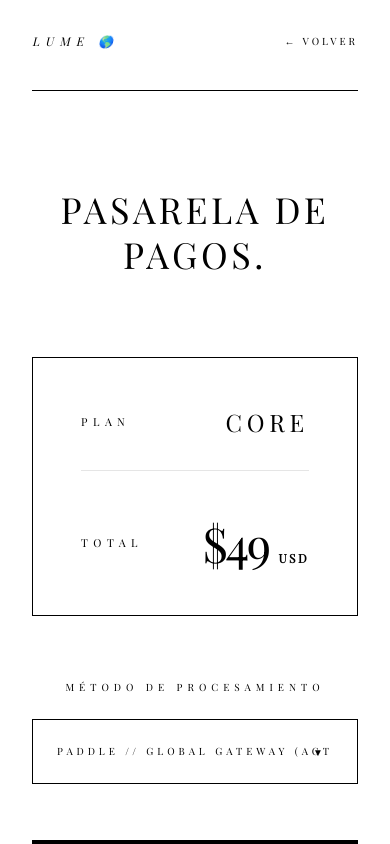
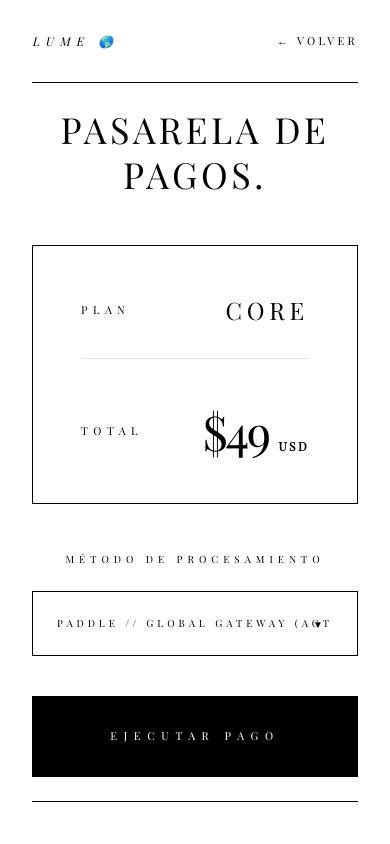
Before and after one commit to lumeglobal10-prog/lume-global-core, a Next.js app: page /checkout in a window 390 px wide. Built offline with nearby package versions, Linux system fonts and the light colour scheme; a web font is replaced by a local one.

Commit message:
Update page.tsx

```diff
--- a/app/checkout/page.tsx
+++ b/app/checkout/page.tsx
@@ -10,7 +10,7 @@ export default function CheckoutPage() {
   const [loading, setLoading] = useState(false);
   const [userMail, setUserMail] = useState('');
 
-  // 🌐 RECTIFICACIÓN V5.1: USO DE RUTA RELATIVA PARA TÚNEL SSL (NGINX)
+  // 🌐 DIRECCIONAMIENTO NODO SAN PABLO: RUTA RELATIVA PARA TÚNEL SSL
   const API_BASE = "/api/v1";
 
   const LUME_HEADERS = {
@@ -58,57 +58,57 @@ export default function CheckoutPage() {
 
       if (response.ok) {
         alert("PROTOCOLO DE PAGO INICIADO: SESIÓN REGISTRADA EN NODO SAN PABLO.");
-        router.push('/dashboard');
+        router.push('/dashboard/');
       } else {
         alert("ERROR: EL MÓDULO DE PAGOS (LUME 20/30) RECHAZÓ LA TRANSACCIÓN.");
       }
     } catch (error) {
       console.error("LGC_CORE: FALLO DE CONEXIÓN CON PASARELA.");
-      // En caso de fallo crítico de red, redirigir para re-intento
-      router.push('/dashboard');
+      router.push('/dashboard/');
     } finally {
       setLoading(false);
     }
   };
 
   return (
-    <main className="min-h-screen bg-[#FFFFFF] text-black flex flex-col justify-between p-8 md:p-20 overflow-x-hidden uppercase tracking-[0.2em]">
+    // 📐 REQUERIMIENTO 2: VIEWPORT "ZERO-SCROLL" (100VH)
+    <main className="h-screen w-full bg-[#FFFFFF] text-black flex flex-col justify-between p-8 md:p-12 overflow-hidden uppercase tracking-[0.2em] zero-scroll">
 
-      {/* NAVEGACIÓN V5.1 - BOTONES SIN MARCO SEGÚN DIRECTIVA */}
-      <nav className="flex justify-between items-center w-full shrink-0 border-b border-black pb-10">
+      {/* 🏛️ REQUERIMIENTO 2: LOGO IZQUIERDA / PALABRA DE ACCIÓN DERECHA */}
+      <nav className="flex justify-between items-center w-full shrink-0 border-b border-black pb-8">
         <div className="text-[12px] font-[300] tracking-[0.5em] italic font-serif">
           LUME 🌎
         </div>
         <button
           onClick={() => router.back()}
-          className="text-[10px] font-[300] tracking-[0.3em] transition-none font-serif border-none bg-none p-0"
+          className="text-black text-[11px] font-[300] tracking-[0.3em] transition-none font-serif border-none bg-none p-0 cursor-pointer"
         >
           ← VOLVER
         </button>
       </nav>
 
-      <div className="max-w-xl mx-auto w-full flex flex-col items-center py-24 flex-grow justify-center">
-        <h1 className="text-4xl md:text-6xl font-[300] tracking-[0.1em] leading-tight text-center uppercase mb-20 font-serif">
+      <div className="max-w-xl mx-auto w-full flex flex-col items-center py-6 flex-grow justify-center">
+        <h1 className="text-4xl md:text-6xl font-[300] tracking-[0.1em] leading-tight text-center uppercase mb-12 font-serif">
           PASARELA DE PAGOS.
         </h1>
 
         {/* CONTENEDOR TÉCNICO RECTO */}
-        <div className="w-full border border-black p-12 rounded-none mb-16 space-y-12 bg-white">
+        <div className="w-full border border-black p-12 rounded-none mb-12 space-y-12 bg-white">
           <div className="flex justify-between items-center border-b border-black/10 pb-8">
-            <span className="text-[11px] font-[300] tracking-[0.5em] font-serif">PLAN</span>
-            <span className="text-2xl font-[400] font-serif">{selectedPlan.nombre}</span>
+            <span className="text-[11px] font-[300] tracking-[0.5em] font-serif uppercase">PLAN</span>
+            <span className="text-2xl font-[400] font-serif uppercase">{selectedPlan.nombre}</span>
           </div>
           <div className="flex justify-between items-center">
-            <span className="text-[11px] font-[300] tracking-[0.5em] font-serif">TOTAL</span>
+            <span className="text-[11px] font-[300] tracking-[0.5em] font-serif uppercase">TOTAL</span>
             <span className="text-5xl font-[300] tracking-tighter font-serif">
-              ${selectedPlan.precio} <span className="text-[12px] font-sans font-bold">USD</span>
+              ${selectedPlan.precio} <span className="text-[12px] font-sans font-bold uppercase">USD</span>
             </span>
           </div>
         </div>
 
-        <div className="w-full space-y-14">
+        <div className="w-full space-y-10">
           <div className="space-y-6">
-            <label className="text-[10px] font-[300] tracking-[0.5em] block text-center font-serif">
+            <label className="text-[10px] font-[300] tracking-[0.5em] block text-center font-serif uppercase">
               MÉTODO DE PROCESAMIENTO
             </label>
 
@@ -126,7 +126,7 @@ export default function CheckoutPage() {
           <button
             onClick={handlePayment}
             disabled={loading}
-            className="w-full bg-black text-white p-8 rounded-none text-[11px] font-[300] tracking-[0.6em] transition-none flex justify-center items-center disabled:opacity-30 font-serif"
+            className="w-full bg-black text-white p-8 rounded-none text-[11px] font-[300] tracking-[0.6em] transition-none flex justify-center items-center disabled:opacity-30 font-serif uppercase"
           >
             {loading ? (
               <div className="w-5 h-5 border border-white border-t-transparent animate-spin"></div>
@@ -135,14 +135,14 @@ export default function CheckoutPage() {
         </div>
       </div>
 
-      {/* FOOTER V5.1 - CONTRASTE OPERATIVO #333 */}
-      <footer className="flex flex-col items-center space-y-12 pt-20 shrink-0 border-t border-black bg-white">
-        <div className="flex flex-wrap justify-center gap-14 text-[10px] font-[300] tracking-[0.3em] font-serif text-[#333]">
-          <Link href="/terms" className="transition-none hover:text-black">TÉRMINOS</Link>
-          <Link href="/privacy" className="transition-none hover:text-black">PRIVACIDAD</Link>
-          <Link href="/refund" className="transition-none hover:text-black">REEMBOLSO</Link>
+      {/* FOOTER CON CONTRASTE OPERATIVO #333 */}
+      <footer className="flex flex-col items-center space-y-10 pt-12 shrink-0 border-t border-black bg-white">
+        <div className="flex flex-wrap justify-center gap-14 text-[10px] font-[300] tracking-[0.3em] font-serif text-[#333] uppercase">
+          <Link href="/terms/" className="transition-none hover:text-black">TÉRMINOS</Link>
+          <Link href="/privacy/" className="transition-none hover:text-black">PRIVACIDAD</Link>
+          <Link href="/refund/" className="transition-none hover:text-black">REEMBOLSO</Link>
         </div>
-        <div className="text-[9px] font-[300] tracking-[0.6em] text-[#333] opacity-40 italic uppercase font-serif pb-8">
+        <div className="text-[9px] font-[300] tracking-[0.6em] text-[#333] opacity-40 italic uppercase font-serif pb-4">
           LUME GLOBAL CORE 🌎 // 2026 // NODO_SAN_PABLO_01
         </div>
       </footer>
```
